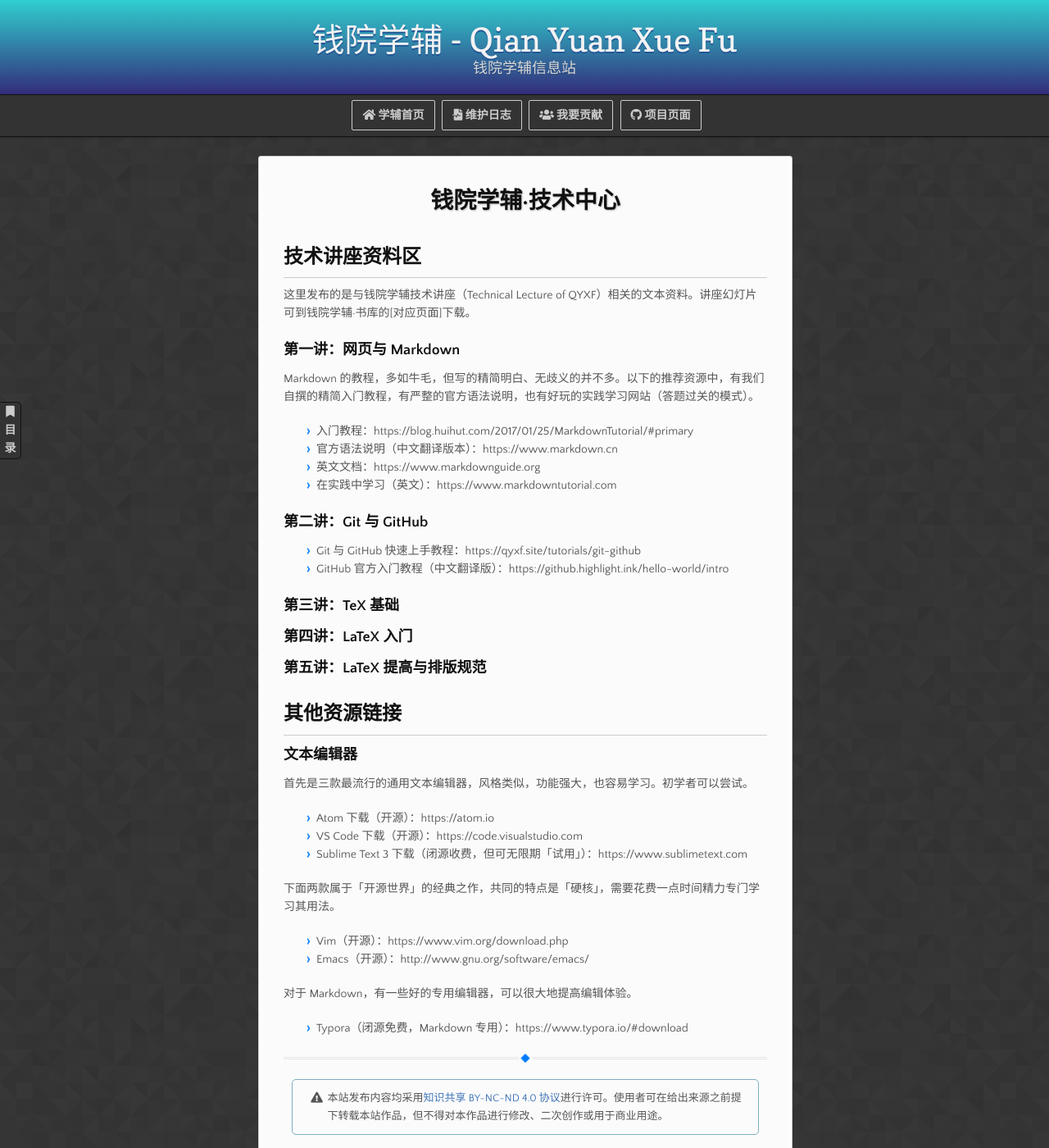
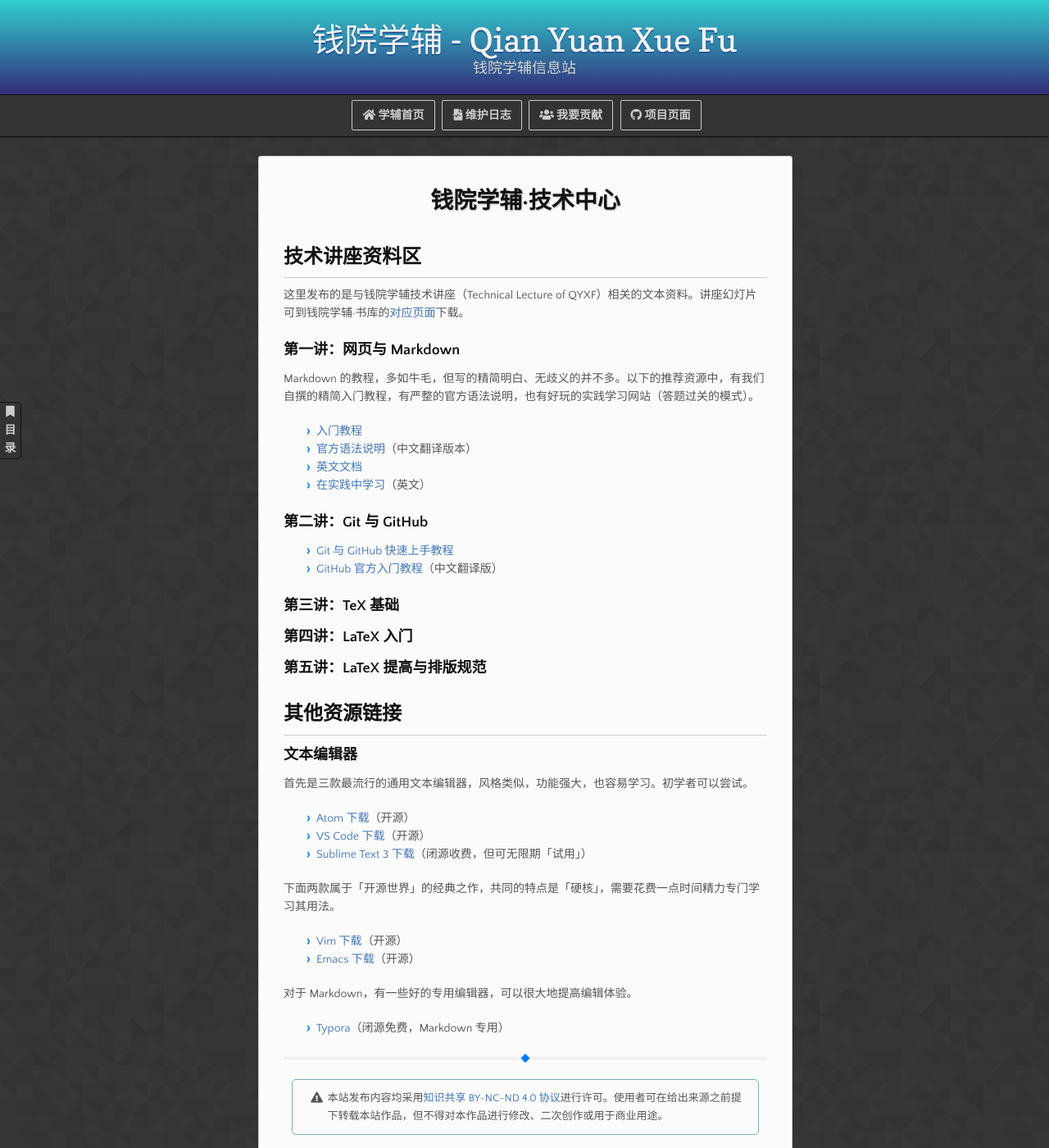
Before and after one commit to qyxf/qyxf.github.io, a Jekyll site: the page built from technique/index.md, in a window 1280 px wide and 1400 px high. Shown: the whole window at 82% size. Built offline with Jekyll 4.4.1, drawn with Linux system fonts in a browser that asks for light colours; nearby versions of some CDN libraries; our own code applies the rules of GitHub Pages for plain Markdown files; comment, search, counter and statistics services are not loaded.

Commit message:
Modify hyperlinks

```diff
--- a/technique/index.md
+++ b/technique/index.md
@@ -1,6 +1,6 @@
 # 钱院学辅·技术中心
 ## 技术讲座资料区
-这里发布的是与钱院学辅技术讲座（Technical Lecture of QYXF）相关的文本资料。讲座幻灯片可到钱院学辅·书库的[对应页面]下载。
+这里发布的是与钱院学辅技术讲座（Technical Lecture of QYXF）相关的文本资料。讲座幻灯片可到钱院学辅·书库的[对应页面](/BookHub/007.technical-lecture)下载。
 
 <!--- 视频请参见 XXX --->
 
@@ -8,15 +8,15 @@
 
 Markdown 的教程，多如牛毛，但写的精简明白、无歧义的并不多。以下的推荐资源中，有我们自撰的精简入门教程，有严整的官方语法说明，也有好玩的实践学习网站（答题过关的模式）。
 
-- 入门教程：https://blog.huihut.com/2017/01/25/MarkdownTutorial/#primary
-- 官方语法说明（中文翻译版本）：https://www.markdown.cn
-- 英文文档：https://www.markdownguide.org
-- 在实践中学习（英文）：https://www.markdowntutorial.com
+- [入门教程](https://blog.huihut.com/2017/01/25/MarkdownTutorial/#primary)
+- [官方语法说明](https://www.markdown.cn)（中文翻译版本）
+- [英文文档](https://www.markdownguide.org)
+- [在实践中学习](https://www.markdowntutorial.com)（英文）
 
 ### 第二讲：Git 与 GitHub
 
-- Git 与 GitHub 快速上手教程：https://qyxf.site/tutorials/git-github
-- GitHub 官方入门教程（中文翻译版）：https://github.highlight.ink/hello-world/intro
+- [Git 与 GitHub 快速上手教程](https://qyxf.site/tutorials/git-github)
+- [GitHub 官方入门教程](https://github.highlight.ink/hello-world/intro)（中文翻译版）
 
 ### 第三讲：TeX 基础
 
@@ -30,15 +30,15 @@ Markdown 的教程，多如牛毛，但写的精简明白、无歧义的并不
 ### 文本编辑器
 首先是三款最流行的通用文本编辑器，风格类似，功能强大，也容易学习。初学者可以尝试。
 
-- Atom 下载（开源）：https://atom.io
-- VS Code 下载（开源）：https://code.visualstudio.com
-- Sublime Text 3 下载（闭源收费，但可无限期「试用」）：https://www.sublimetext.com
+- [Atom 下载](https://atom.io)（开源）
+- [VS Code 下载](https://code.visualstudio.com)（开源）
+- [Sublime Text 3 下载](https://www.sublimetext.com)（闭源收费，但可无限期「试用」）
 
 下面两款属于「开源世界」的经典之作，共同的特点是「硬核」，需要花费一点时间精力专门学习其用法。
 
-- Vim（开源）：https://www.vim.org/download.php
-- Emacs（开源）：http://www.gnu.org/software/emacs/
+- [Vim 下载](https://www.vim.org/download.php)（开源）
+- [Emacs 下载](http://www.gnu.org/software/emacs/)（开源）
 
 对于 Markdown，有一些好的专用编辑器，可以很大地提高编辑体验。
 
-- Typora（闭源免费，Markdown 专用）：https://www.typora.io/#download
+- [Typora](https://www.typora.io/#download)（闭源免费，Markdown 专用）
```
